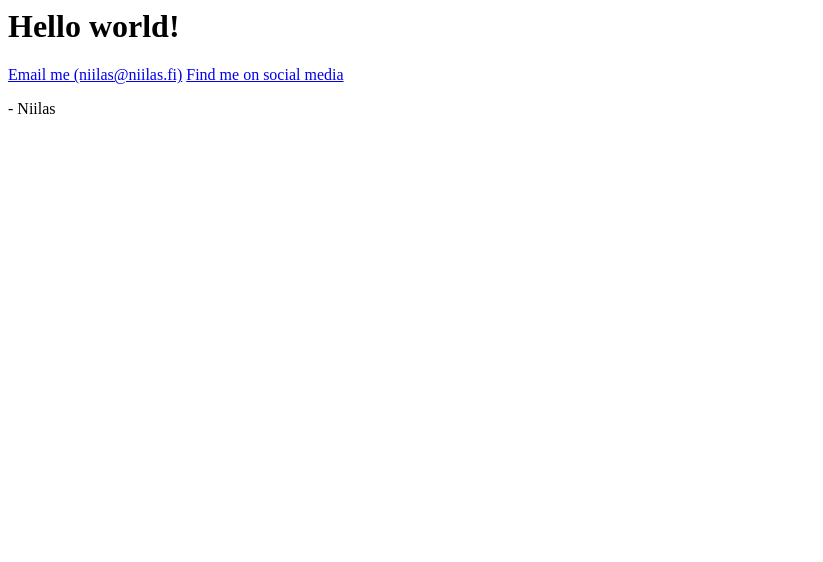
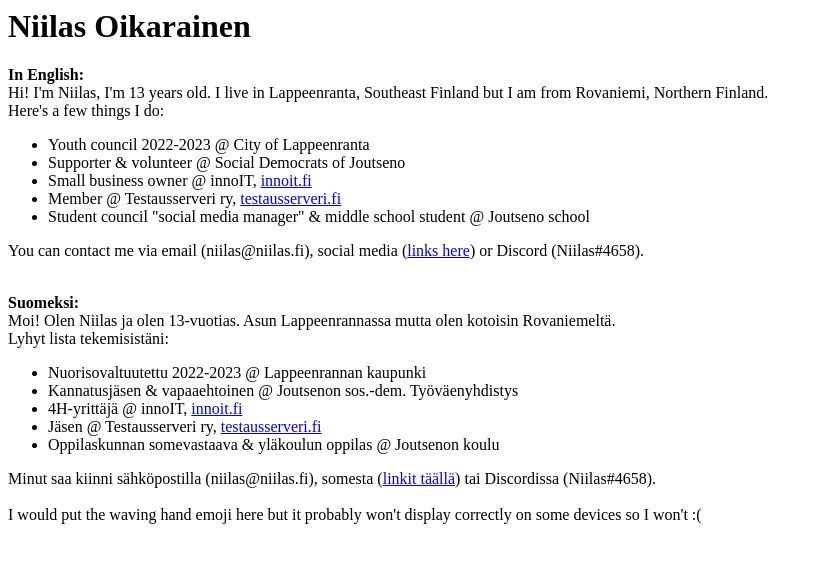
Before and after one commit to niilasoika/niilas.fi, a plain HTML site: page index.html in a window 1280 px wide. Shown: the whole page, without its empty margins (0-823 px from the left). Drawn offline with Linux system fonts and the light colour scheme.

Commit message:
Update index.html

```diff
--- a/index.html
+++ b/index.html
@@ -1,4 +1,27 @@
-<h1>Hello world!</h1>
-<a href="mailto:niilas@niilas.fi">Email me (niilas@niilas.fi)</a>
-<a href="https://hydr.in/y8sd">Find me on social media</a>
-<p>- Niilas</p>
+<title>Niilas Oikarainen</title>
+<h1>Niilas Oikarainen</h1>
+<p><b>In English:</b><br>
+Hi! I'm Niilas, I'm 13 years old. I live in Lappeenranta, Southeast Finland but I am from Rovaniemi, Northern Finland.<br>
+Here's a few things I do:
+<ul>
+  <li>Youth council 2022-2023 @ City of Lappeenranta</li>
+  <li>Supporter & volunteer @ Social Democrats of Joutseno</li>
+  <li>Small business owner @ innoIT, <a href="https://innoit.fi">innoit.fi</a></li>
+  <li>Member @ Testausserveri ry, <a href="https://testausserveri.fi">testausserveri.fi</a></li>
+  <li>Student council "social media manager" & middle school student @ Joutseno school</li>
+</ul>
+You can contact me via email (niilas@niilas.fi), social media (<a href="https://hydr.in/y8sd">links here</a>) or Discord (Niilas#4658).
+<br><br>
+<p><b>Suomeksi:</b><br>
+Moi! Olen Niilas ja olen 13-vuotias. Asun Lappeenrannassa mutta olen kotoisin Rovaniemeltä.<br>
+Lyhyt lista tekemisistäni:
+<ul>
+  <li>Nuorisovaltuutettu 2022-2023 @ Lappeenrannan kaupunki</li>
+  <li>Kannatusjäsen & vapaaehtoinen @ Joutsenon sos.-dem. Työväenyhdistys</li>
+  <li>4H-yrittäjä @ innoIT, <a href="https://innoit.fi">innoit.fi</a></li>
+  <li>Jäsen @ Testausserveri ry, <a href="https://testausserveri.fi">testausserveri.fi</a></li>
+  <li>Oppilaskunnan somevastaava & yläkoulun oppilas @ Joutsenon koulu</li>
+</ul>
+Minut saa kiinni sähköpostilla (niilas@niilas.fi), somesta (<a href="https://hydr.in/y8sd">linkit täällä</a>) tai Discordissa (Niilas#4658).
+<br><br>
+I would put the waving hand emoji here but it probably won't display correctly on some devices so I won't :(
```
